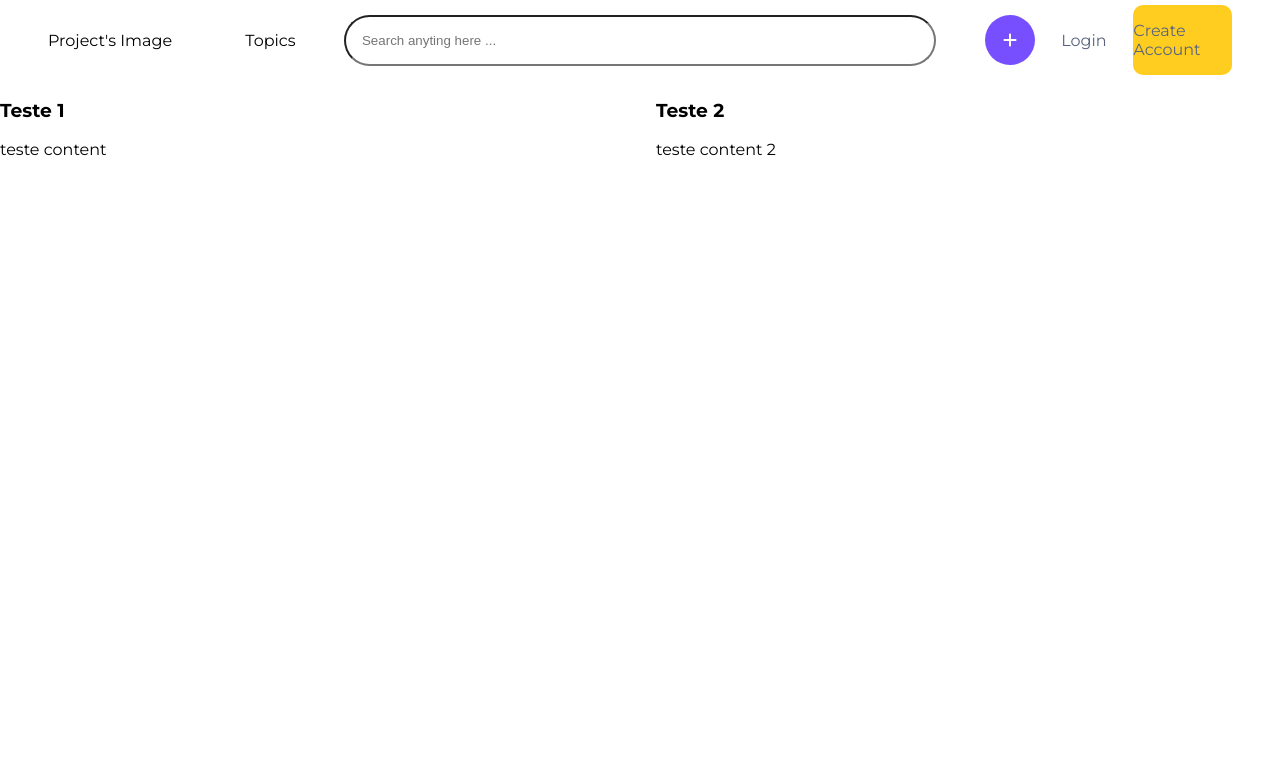
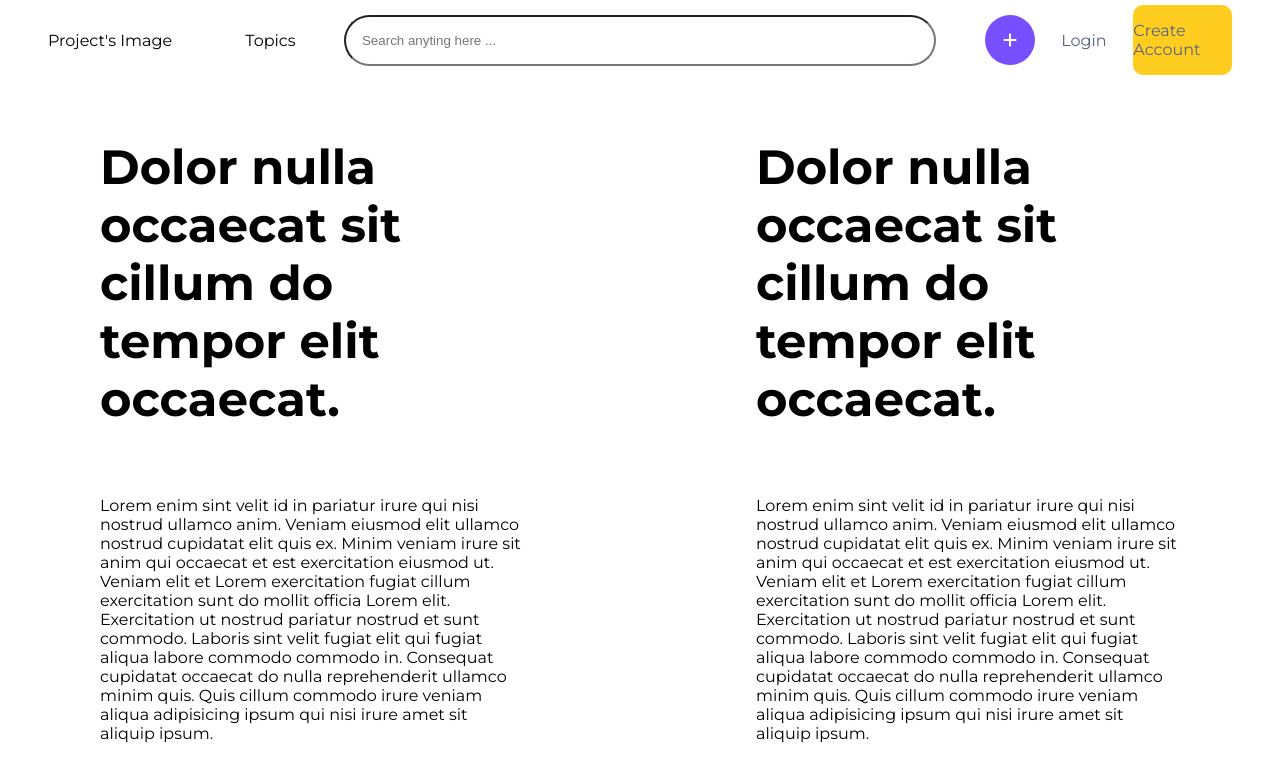
Before and after one commit to carloscabral656/srs_client, a Vue app: page / in a window 1280 px wide. Shown: the top 782 px of the page. Built offline with nearby package versions, Linux system fonts and the light colour scheme.

Commit message:
Changing section component, now it has a double column

```diff
--- a/src/components/globals/MenuComponent.vue
+++ b/src/components/globals/MenuComponent.vue
@@ -29,7 +29,7 @@
     </div>
 </template>
 
-<style>
+<style scoped>
 #menu-container{
     display: grid;
     grid-template-columns: repeat(12, 1fr);
--- a/src/components/globals/SectionComponent.vue
+++ b/src/components/globals/SectionComponent.vue
@@ -1,20 +1,20 @@
 <template>
     <section class="section-container">
         <div v-if="this.firstColumn" id="first-column" class="column">
-            <h3>{{ this.firstColumn.title }}</h3>
-            <p>{{ this.firstColumn.content }}</p>
+            <h3 class="title">{{ this.firstColumn.title }}</h3>
+            <p class="content">{{ this.firstColumn.content }}</p>
         </div>
         <div v-if="this.secondColumn" id="second-column" class="column">
-            <h3>{{ this.secondColumn.title}}</h3>
-            <p>{{ this.secondColumn.content }}</p>
+            <h3 class="title">{{ this.secondColumn.title}}</h3>
+            <p class="content">{{ this.secondColumn.content }}</p>
         </div>
     </section>
 </template>
 
-<style>
+<style scoped>
 .section-container{
     width: 100%;
-    height: 70vh;
+    height: 50vh;
     display: grid;
     grid-template-columns: repeat(2, 1fr);
     grid-template-rows: 1fr;
@@ -29,9 +29,16 @@
     grid-column: 2/3;
 }
 
-.column{
+.title{
+    padding: 10px 100px;
+    font-size: 3rem;
+}
 
+.content{
+    padding: 10px 100px;
+    font-size: 1rem;
 }
+
 </style>
 
 
--- a/src/views/IndexView.vue
+++ b/src/views/IndexView.vue
@@ -4,18 +4,18 @@
     <!-- Some text to describe the project -->
     <SectionComponent
         :firstColumn="{
-            title: 'Teste 1',
-            content: 'teste content'
+            title: 'Dolor nulla occaecat sit cillum do tempor elit occaecat.',
+            content: 'Lorem enim sint velit id in pariatur irure qui nisi nostrud ullamco anim. Veniam eiusmod elit ullamco nostrud cupidatat elit quis ex. Minim veniam irure sit anim qui occaecat et est exercitation eiusmod ut. Veniam elit et Lorem exercitation fugiat cillum exercitation sunt do mollit officia Lorem elit. Exercitation ut nostrud pariatur nostrud et sunt commodo. Laboris sint velit fugiat elit qui fugiat aliqua labore commodo commodo in. Consequat cupidatat occaecat do nulla reprehenderit ullamco minim quis. Quis cillum commodo irure veniam aliqua adipisicing ipsum qui nisi irure amet sit aliquip ipsum.'
         }"
         :secondColumn="{
-            title: 'Teste 2',
-            content: 'teste content 2'
+            title: 'Dolor nulla occaecat sit cillum do tempor elit occaecat.',
+            content: 'Lorem enim sint velit id in pariatur irure qui nisi nostrud ullamco anim. Veniam eiusmod elit ullamco nostrud cupidatat elit quis ex. Minim veniam irure sit anim qui occaecat et est exercitation eiusmod ut. Veniam elit et Lorem exercitation fugiat cillum exercitation sunt do mollit officia Lorem elit. Exercitation ut nostrud pariatur nostrud et sunt commodo. Laboris sint velit fugiat elit qui fugiat aliqua labore commodo commodo in. Consequat cupidatat occaecat do nulla reprehenderit ullamco minim quis. Quis cillum commodo irure veniam aliqua adipisicing ipsum qui nisi irure amet sit aliquip ipsum.'
         }"
     />
 
 </template>
 
-<style>
+<style scoped>
 </style>
 
 <script>
```
